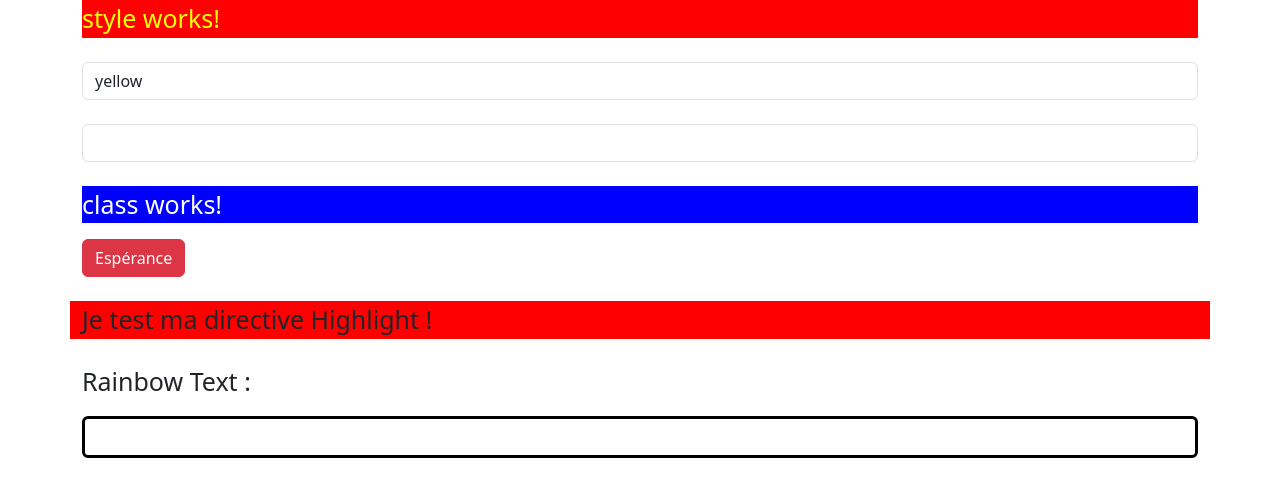
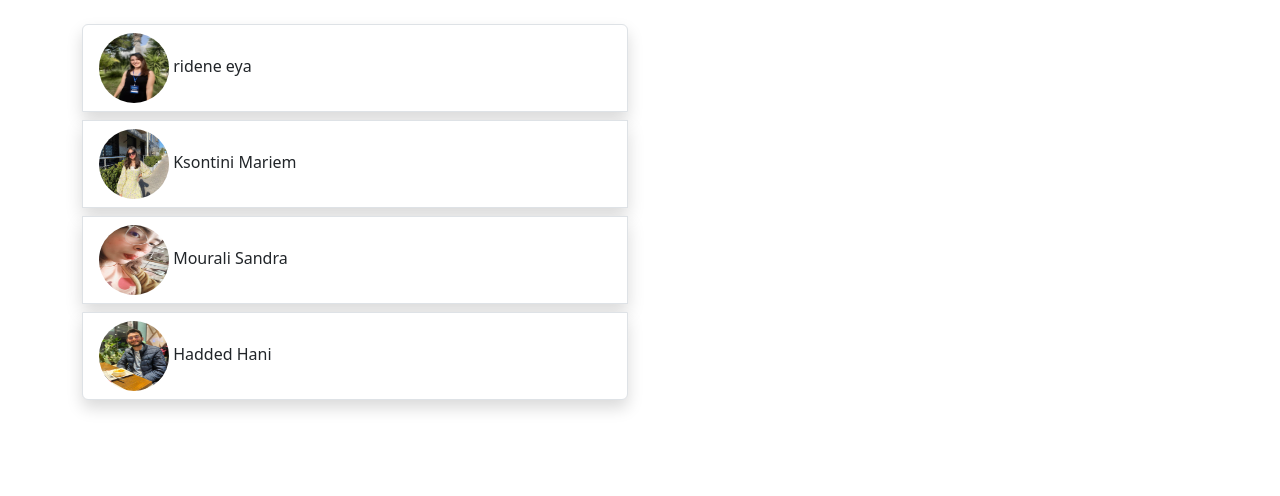
Before and after one commit to EyaRidene/TP1_Agular, an Angular app: page / in a window 1280 px wide. Shown: the top 496 px of the page. Built offline with nearby package versions, Linux system fonts and the light colour scheme.

Commit message:
ngFor and ngIf

```diff
--- a/src/app/app.component.html
+++ b/src/app/app.component.html
@@ -4,12 +4,10 @@
   <app-cv></app-cv>
 </div> -->
 
-<!--
 <app-navbar></app-navbar>
 <div class="container mt-4">
   <router-outlet></router-outlet>
 </div>
--->
 
-<app-style [color]="'yellow'" [bgColor]="'red'"></app-style>
-<app-class></app-class>
+<!-- <app-style [color]="'yellow'" [bgColor]="'red'"></app-style>
+<app-class></app-class> -->
--- a/src/app/app.routing.ts
+++ b/src/app/app.routing.ts
@@ -10,7 +10,7 @@ import { StyleComponent } from './directives/style/style.component';
 
 const APP_ROUTES: Routes = [
   //{ path: '', component: HomeComponent },
-  //{ path: '', component: CvComponent },
+  { path: '', component: CvComponent },
   //{ path: '', component: StyleComponent },
   //{ path: '', redirectTo: '/login', pathMatch: 'full' },
   { path: 'login', component: LoginComponent },
--- a/src/app/directives/class/class.component.html
+++ b/src/app/directives/class/class.component.html
@@ -1,4 +1,5 @@
-<div class="container mt-4">
+<div class="container">
+  <div class="mt-4">
     <p
       [ngClass]="{
         est: est,
@@ -11,11 +12,12 @@
     </p>
     <button class="btn btn-danger" (click)="changeTeam()">Espérance</button>
   </div>
-<div class="container mt-4" style="font-size: 25px" appHighlight>
+  <div class="mt-4" style="font-size: 25px" appHighlight>
     Je test ma directive Highlight !
   </div>
 
-<div class="container mt-4">
+  <div class="mt-4">
+    <div *ngIf="show">
       <p style="font-size: 25px">Rainbow Text :</p>
       <input
         type="text"
@@ -24,3 +26,21 @@
         appRainbow
       />
     </div>
+    <button class="btn btn-primary mt-3" (click)="show = !show">
+      Show / Hide
+    </button>
+  </div>
+
+  <div class="mt-4">
+    <p style="font-size: 25px">List of Teams :</p>
+    <ol class="list-group">
+      <li
+        style="font-size: 20px"
+        class="list-group-item"
+        *ngFor="let team of teams; let ind = index"
+      >
+        {{ team }} - {{ ind }}
+      </li>
+    </ol>
+  </div>
+</div>
--- a/src/app/directives/class/class.component.ts
+++ b/src/app/directives/class/class.component.ts
@@ -6,9 +6,11 @@ import { Component } from '@angular/core';
   styleUrls: ['./class.component.css'],
 })
 export class ClassComponent {
+  teams = ['est', 'real madrid', 'milan', 'barca'];
   est = false;
   milan = false;
   real = true;
+  show = true;
 
   changeTeam() {
     this.est = true;
--- a/src/app/exCv/list-cv/list-cv.component.html
+++ b/src/app/exCv/list-cv/list-cv.component.html
@@ -12,8 +12,7 @@
   </li>
 </ol>-->
 <ol class="list-group">
-  <li class="list-group-item shadow p-2 mb-3 bg-white rounded border mb-3">
-    <app-item-cv (selectedCv)="selectCv($event)" [cv]="cvs[0]"></app-item-cv>
-    <app-item-cv (selectedCv)="selectCv($event)" [cv]="cvs[1]"></app-item-cv>
+  <li *ngFor="let cv of cvs" class="list-group-item shadow mb-2 border">
+    <app-item-cv (selectedCv)="selectCv($event)" [cv]="cv"></app-item-cv>
   </li>
 </ol>
```
Also changed, not shown: 2 other files (tests, documents, lock files or other folders). Lines whose indentation alone changed are shown as unchanged.
